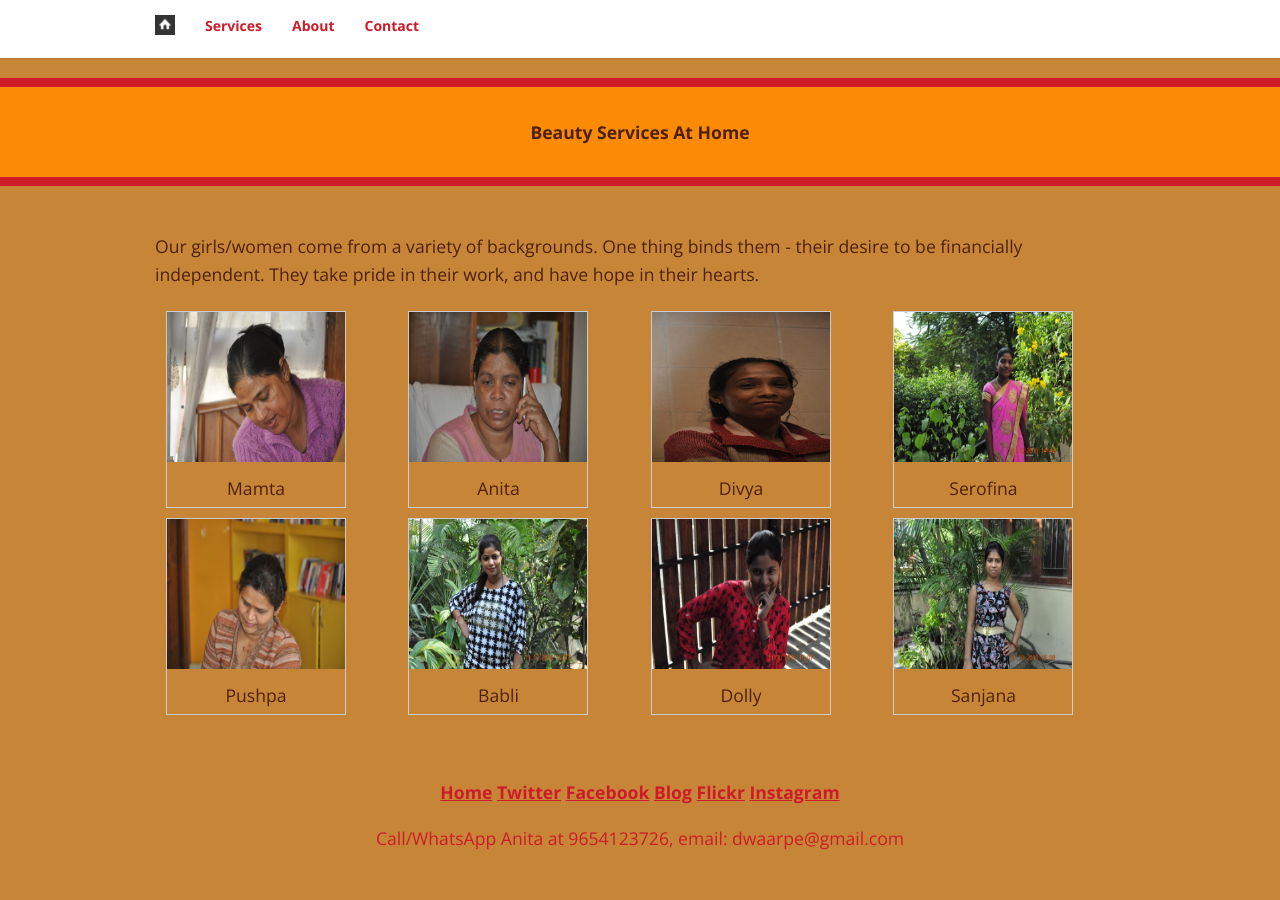
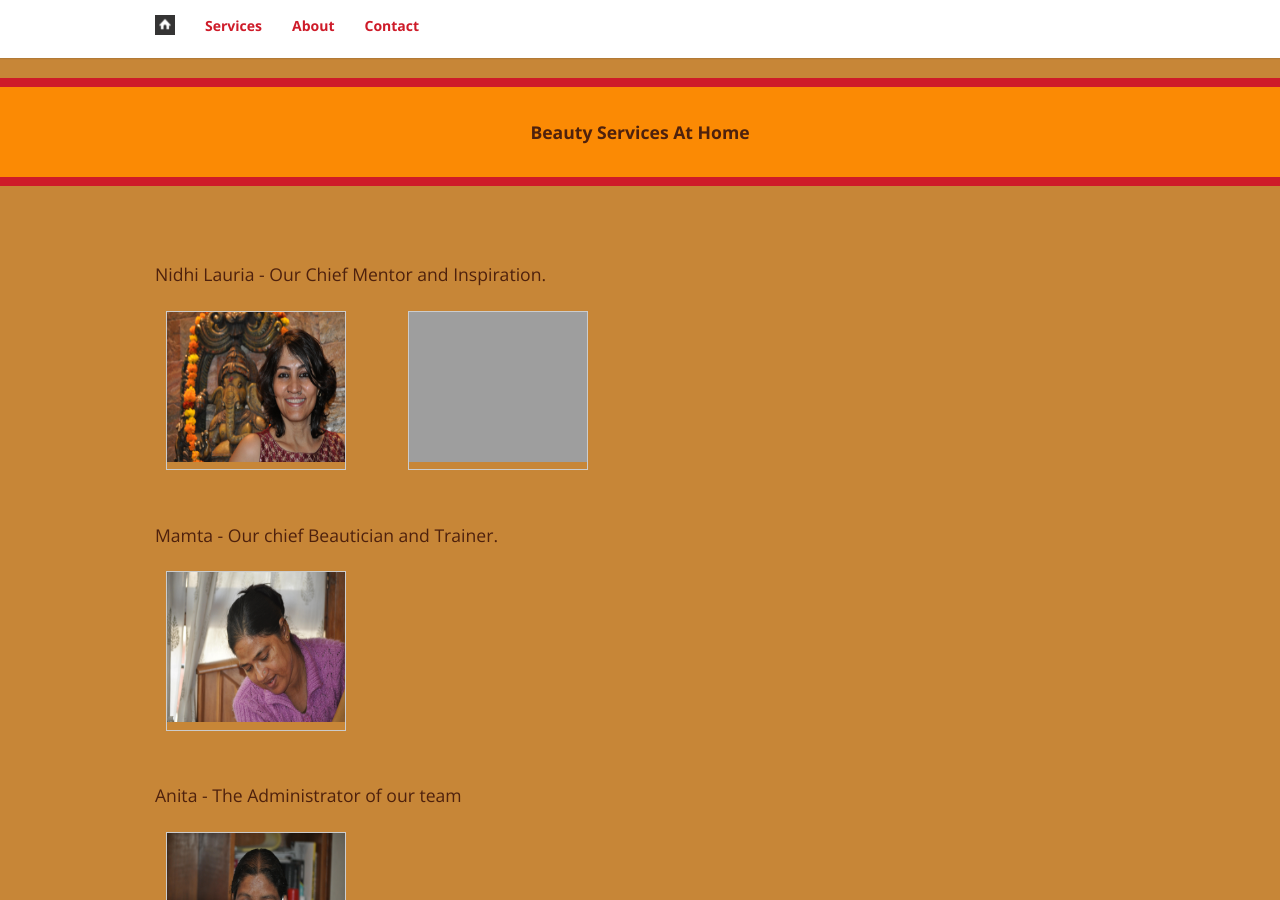
Before and after one commit to dwaarpe/dwaarpe.github.io, a Jekyll site: the page built from _pages/16_theTeam.md, in a window 1280 px wide and 900 px high. Built offline with Jekyll 4.4.1, drawn with Linux system fonts in a browser that asks for light colours; some web fonts are replaced; some of the changed text lies outside the part shown; grey boxes are pictures that could not be loaded.

Commit message:
fleshing out the team's page

```diff
--- a/_pages/16_theTeam.md
+++ b/_pages/16_theTeam.md
@@ -4,51 +4,52 @@ metaDesc:
 permalink: /The Team/
 ---
 
-Our girls/women come from a variety of backgrounds. One thing binds them - their desire to be financially independent. They take pride in their work, and have hope in their hearts.
-
+<br> Nidhi Lauria - Our Chief Mentor and Inspiration.
 <div class="responsive"> <div class="img">
-  <a target="_blank" href="">
-    <img src="/assets/mamta1.jpg" alt="Mamta" width="300" height="300"></a>
-  <div class="desc">Mamta</div>
+    <img src="/assets/nidhi1.jpg" alt="Nidhi Lauria" width="300" height="300">
 </div> </div>
 <div class="responsive"> <div class="img">
-  <a target="_blank" href="">
-    <img src="/assets/anita1.jpg" alt="Anita" width="300" height="300"></a>
-  <div class="desc">Anita</div>
+    <img src="/assets/nidhi4.jpg" alt="Nidhi Lauria" width="300" height="300">
 </div> </div>
+<div class="clearfix"></div>
+<br> Mamta - Our chief Beautician and Trainer.
 <div class="responsive"> <div class="img">
-  <a target="_blank" href="">
+    <img src="/assets/mamta1.jpg" alt="Mamta" width="300" height="300">
+</div> </div>
+<div class="clearfix"></div>
+<br> Anita - The Administrator of our team
+<div class="responsive"> <div class="img">
+    <img src="/assets/anita1.jpg" alt="Anita" width="300" height="300">
+</div> </div>
+<div class="clearfix"></div>
+<br> The team
+<div class="responsive"> <div class="img">
+  <a target="_blank" href="/Divya/">
     <img src="/assets/divya1.jpg" alt="Divya" width="300" height="300"></a>
   <div class="desc">Divya</div>
 </div> </div>
 <div class="responsive"> <div class="img">
-  <a target="_blank" href="">
-    <img src="/assets/serofina1.jpg" alt="Serofina" width="300" height="300"></a>
+    <img src="/assets/serofina1.jpg" alt="Serofina" width="300" height="300">
   <div class="desc">Serofina</div>
 </div> </div>
 <div class="responsive"> <div class="img">
-  <a target="_blank" href="">
-    <img src="/assets/pushpa1.jpg" alt="Pushpa" width="300" height="300"></a>
+    <img src="/assets/pushpa1.jpg" alt="Pushpa" width="300" height="300">
   <div class="desc">Pushpa</div>
 </div> </div>
+<div class="clearfix"></div>
+<br> Our Graduates
+<p>Our students who have established businesses of their own. We are proud of their entrepreneurship - we aspire to create thousands of such businesswomen.</p>
 <div class="responsive"> <div class="img">
-  <a target="_blank" href="">
-    <img src="/assets/babli1.jpg" alt="Babli" width="300" height="300"></a>
+    <img src="/assets/babli1.jpg" alt="Babli" width="300" height="300">
   <div class="desc">Babli</div>
 </div> </div>
 <div class="responsive"> <div class="img">
-  <a target="_blank" href="">
-    <img src="/assets/dolly1.jpg" alt="Dolly" width="300" height="300"></a>
+    <img src="/assets/dolly1.jpg" alt="Dolly" width="300" height="300">
   <div class="desc">Dolly</div>
 </div> </div>
 <div class="responsive"> <div class="img">
-  <a target="_blank" href="">
-    <img src="/assets/sanjana1.jpg" alt="Sanjana" width="300" height="300"></a>
+    <img src="/assets/sanjana1.jpg" alt="Sanjana" width="300" height="300">
   <div class="desc">Sanjana</div>
 </div> </div>
 
-
-
-
-
 <div class="clearfix"></div>
```
Also changed, not shown: _pages/16_001Divya.md (added, +17 -0 lines), assets/dsc_1329.jpg (added), assets/nidhi1.jpg (added), assets/nidhi3.jpg (added), 2 other files.
